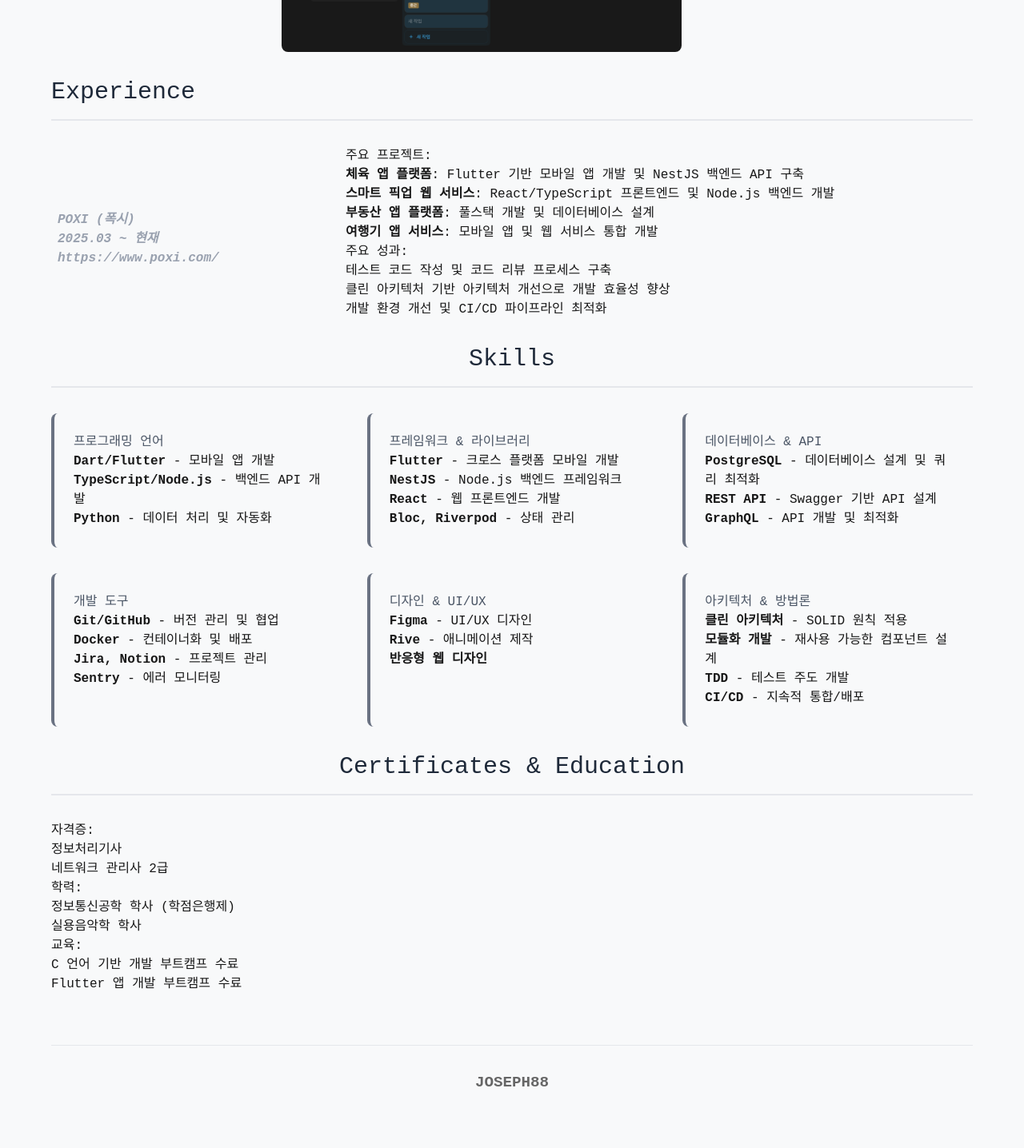
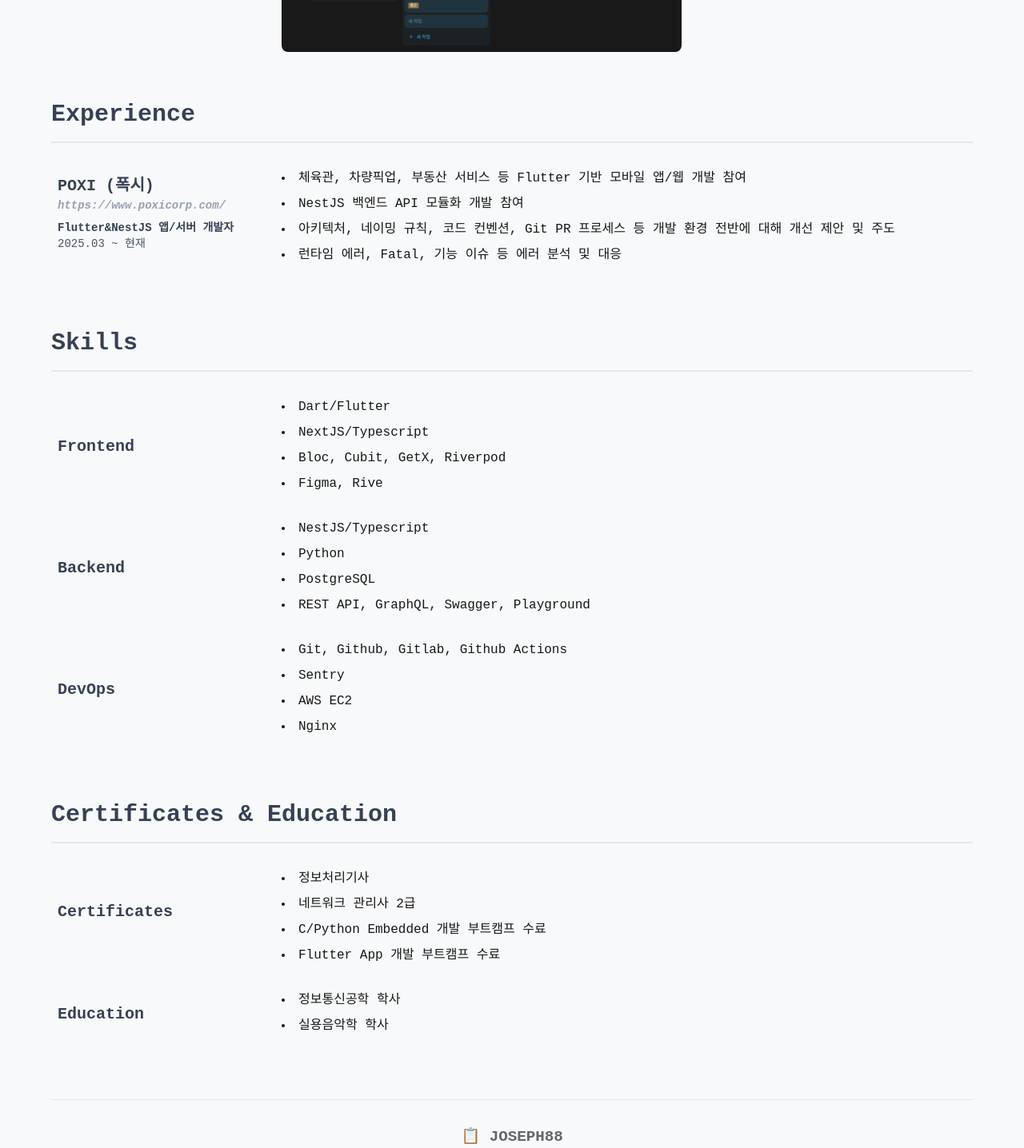
Before and after one commit to joseph-seph88/joseph-seph88.github.io, a Next.js app: page / in a window 1280 px wide. Shown: the part 1014-2450 px from the top of the page at 80% size. Built offline with nearby package versions, Linux system fonts and the light colour scheme.

Commit message:
update-Joseph-Page

```diff
--- a/src/app/page.tsx
+++ b/src/app/page.tsx
@@ -3,6 +3,8 @@ import AboutMe from "@/components/AboutMe";
 import Footer from "@/components/Footer";
 import ProblemSolving from "@/components/ProblemSolving";
 import Experience from "@/components/Experience";
+import Skills from "@/components/Skills";
+import CertificatesEducation from "@/components/CertificatesEducation";
 
 export default function Home() {
   return (
@@ -11,101 +13,8 @@ export default function Home() {
       <AboutMe />
       <ProblemSolving />
       <Experience />
-
-
-
-
-      {/* Skills */}
-      <div className="text-center mb-4">
-        <h2 className="font-medium text-3xl text-gray-800">Skills</h2>
-      </div>
-      <div className="border-b-2 border-gray-200 mb-8"></div>
-
-      <div className="grid grid-cols-1 md:grid-cols-2 lg:grid-cols-3 gap-8 mb-8">
-        <div className="bg-transparent p-6 rounded-lg border-l-4 border-gray-500">
-          <h4 className="mt-0 text-gray-600">프로그래밍 언어</h4>
-          <ul>
-            <li><strong>Dart/Flutter</strong> - 모바일 앱 개발</li>
-            <li><strong>TypeScript/Node.js</strong> - 백엔드 API 개발</li>
-            <li><strong>Python</strong> - 데이터 처리 및 자동화</li>
-          </ul>
-        </div>
-
-        <div className="bg-transparent p-6 rounded-lg border-l-4 border-gray-500">
-          <h4 className="mt-0 text-gray-600">프레임워크 & 라이브러리</h4>
-          <ul>
-            <li><strong>Flutter</strong> - 크로스 플랫폼 모바일 개발</li>
-            <li><strong>NestJS</strong> - Node.js 백엔드 프레임워크</li>
-            <li><strong>React</strong> - 웹 프론트엔드 개발</li>
-            <li><strong>Bloc, Riverpod</strong> - 상태 관리</li>
-          </ul>
-        </div>
-
-        <div className="bg-transparent p-6 rounded-lg border-l-4 border-gray-500">
-          <h4 className="mt-0 text-gray-600">데이터베이스 & API</h4>
-          <ul>
-            <li><strong>PostgreSQL</strong> - 데이터베이스 설계 및 쿼리 최적화</li>
-            <li><strong>REST API</strong> - Swagger 기반 API 설계</li>
-            <li><strong>GraphQL</strong> - API 개발 및 최적화</li>
-          </ul>
-        </div>
-
-        <div className="bg-transparent p-6 rounded-lg border-l-4 border-gray-500">
-          <h4 className="mt-0 text-gray-600">개발 도구</h4>
-          <ul>
-            <li><strong>Git/GitHub</strong> - 버전 관리 및 협업</li>
-            <li><strong>Docker</strong> - 컨테이너화 및 배포</li>
-            <li><strong>Jira, Notion</strong> - 프로젝트 관리</li>
-            <li><strong>Sentry</strong> - 에러 모니터링</li>
-          </ul>
-        </div>
-
-        <div className="bg-transparent p-6 rounded-lg border-l-4 border-gray-500">
-          <h4 className="mt-0 text-gray-600">디자인 & UI/UX</h4>
-          <ul>
-            <li><strong>Figma</strong> - UI/UX 디자인</li>
-            <li><strong>Rive</strong> - 애니메이션 제작</li>
-            <li><strong>반응형 웹 디자인</strong></li>
-          </ul>
-        </div>
-
-        <div className="bg-transparent p-6 rounded-lg border-l-4 border-gray-500">
-          <h4 className="mt-0 text-gray-600">아키텍처 & 방법론</h4>
-          <ul>
-            <li><strong>클린 아키텍처</strong> - SOLID 원칙 적용</li>
-            <li><strong>모듈화 개발</strong> - 재사용 가능한 컴포넌트 설계</li>
-            <li><strong>TDD</strong> - 테스트 주도 개발</li>
-            <li><strong>CI/CD</strong> - 지속적 통합/배포</li>
-          </ul>
-        </div>
-      </div>
-
-      {/* Certificates & Education */}
-      <div className="text-center mb-4">
-        <h2 className="font-medium text-3xl text-gray-800">Certificates & Education</h2>
-      </div>
-      <div className="border-b-2 border-gray-200 mb-8"></div>
-
-      <div className="mb-8">
-        <h4>자격증:</h4>
-        <ul>
-          <li>정보처리기사</li>
-          <li>네트워크 관리사 2급</li>
-        </ul>
-
-        <h4>학력:</h4>
-        <ul>
-          <li>정보통신공학 학사 (학점은행제)</li>
-          <li>실용음악학 학사</li>
-        </ul>
-
-        <h4>교육:</h4>
-        <ul>
-          <li>C 언어 기반 개발 부트캠프 수료</li>
-          <li>Flutter 앱 개발 부트캠프 수료</li>
-        </ul>
-      </div>
-
+      <Skills />
+      <CertificatesEducation />
       <Footer />
     </div>
   );
--- a/src/components/AboutMe.tsx
+++ b/src/components/AboutMe.tsx
@@ -4,7 +4,7 @@ export default function AboutMe() {
   return (
     <>
       <div className="text-left mb-2">
-        <h2 className="font-thin text-3xl text-gray-800 ml-70">About Me</h2>
+        <h2 className="font-bold text-3xl text-gray-700 ml-70">About Me</h2>
       </div>
       <div className="border-b-2 border-gray-200 mb-8 ml-70"></div>
 
--- a/src/components/CertificatesEducation.tsx
+++ b/src/components/CertificatesEducation.tsx
@@ -0,0 +1,34 @@
+export default function CertificatesEducation() {
+    return (
+        <div>
+            <div className="text-left mb-4 mt-20">
+                <h2 className="font-bold text-3xl text-gray-700">Certificates & Education</h2>
+            </div>
+            <div className="border-b-2 border-gray-200 mb-8"></div>
+            <div className="flex gap-12 mb-8">
+                <div className="flex-none w-60">
+                    <p className="font-bold text-xl text-gray-700 mt-10 ml-2">Certificates</p>
+                </div>
+                <div className="flex-1">
+                    <ul className="list-disc list-inside space-y-2">
+                        <li className="font-medium"> 정보처리기사 </li>
+                        <li className="font-medium"> 네트워크 관리사 2급</li>
+                        <li className="font-medium"> C/Python Embedded 개발 부트캠프 수료 </li>
+                        <li className="font-medium"> Flutter App 개발 부트캠프 수료</li>
+                    </ul>
+                </div>
+            </div>
+            <div className="flex gap-12 mb-8">
+                <div className="flex-none w-60">
+                    <p className="font-bold text-xl text-gray-700 mt-4 ml-2">Education</p>
+                </div>
+                <div className="flex-1">
+                    <ul className="list-disc list-inside space-y-2">
+                        <li className="font-medium"> 정보통신공학 학사 </li>
+                        <li className="font-medium"> 실용음악학 학사</li>
+                    </ul>
+                </div>
+            </div>
+        </div>
+    );
+}
--- a/src/components/Experience.tsx
+++ b/src/components/Experience.tsx
@@ -1,33 +1,24 @@
 export default function Experience() {
     return (
         <>
-
-            <div className="text-left mb-4 mt-8">
-                <h2 className="font-medium text-3xl text-gray-800">Experience</h2>
+            <div className="text-left mb-4 mt-15">
+                <h2 className="font-bold text-3xl text-gray-700">Experience</h2>
             </div>
             <div className="border-b-2 border-gray-200 mb-8"></div>
-
             <div className="flex gap-12 mb-8">
-                <div className="flex-none w-80">
-                    <p className="text-gray-400 italic mt-20 ml-2"><strong>POXI (폭시)</strong></p>
-                    <p className="text-gray-400 italic ml-2"><strong>2025.03 ~ 현재</strong></p>
-                    <p className="text-gray-400 italic ml-2"><a href="https://www.poxi.com/" target="_blank" rel="noopener noreferrer"><strong>https://www.poxi.com/</strong></a></p>
+                <div className="flex-none w-60">
+                    <p className="font-bold text-xl text-gray-700 mt-2 ml-2">POXI (폭시)</p>
+                    <p className="text-sm text-gray-400 italic ml-2 mb-2"><a href="https://www.poxicorp.com/" target="_blank" rel="noopener noreferrer"><strong>https://www.poxicorp.com/</strong></a></p>
+                    <p className="font-bold text-sm text-gray-700 ml-2">Flutter&NestJS 앱/서버 개발자</p>
+                    <p className="font-medium text-sm text-gray-600 ml-2">2025.03 ~ 현재</p>
                 </div>
 
                 <div className="flex-1">
-                    <h4>주요 프로젝트:</h4>
-                    <ul>
-                        <li><strong>체육 앱 플랫폼</strong>: Flutter 기반 모바일 앱 개발 및 NestJS 백엔드 API 구축</li>
-                        <li><strong>스마트 픽업 웹 서비스</strong>: React/TypeScript 프론트엔드 및 Node.js 백엔드 개발</li>
-                        <li><strong>부동산 앱 플랫폼</strong>: 풀스택 개발 및 데이터베이스 설계</li>
-                        <li><strong>여행기 앱 서비스</strong>: 모바일 앱 및 웹 서비스 통합 개발</li>
-                    </ul>
-
-                    <h4>주요 성과:</h4>
-                    <ul>
-                        <li>테스트 코드 작성 및 코드 리뷰 프로세스 구축</li>
-                        <li>클린 아키텍처 기반 아키텍처 개선으로 개발 효율성 향상</li>
-                        <li>개발 환경 개선 및 CI/CD 파이프라인 최적화</li>
+                    <ul className="list-disc list-inside space-y-2">
+                        <li> 체육관, 차량픽업, 부동산 서비스 등 Flutter 기반 모바일 앱/웹 개발 참여</li>
+                        <li> NestJS 백엔드 API 모듈화 개발 참여</li>
+                        <li> 아키텍처, 네이밍 규칙, 코드 컨벤션, Git PR 프로세스 등 개발 환경 전반에 대해 개선 제안 및 주도 </li>
+                        <li> 런타임 에러, Fatal, 기능 이슈 등 에러 분석 및 대응</li>
                     </ul>
                 </div>
             </div>
--- a/src/components/Footer.tsx
+++ b/src/components/Footer.tsx
@@ -1,6 +1,26 @@
+'use client';
+
+import { useState } from 'react';
+
 export default function Footer() {
+    const [clickCount, setClickCount] = useState(0);
+    const [showMessage, setShowMessage] = useState(false);
+
+    const handleClick = () => {
+        const newCount = clickCount + 1;
+        setClickCount(newCount);
+
+        if (newCount >= 8) {
+            setShowMessage(true);
+            setTimeout(() => {
+                setShowMessage(false);
+                setClickCount(0);
+            }, 3000);
+        }
+    };
+
     return (
-        <footer className="mt-16 py-8 border-t border-gray-200">
+        <footer className="mt-20 py-8 border-t border-gray-200">
             <div className="text-center">
                 <div
                     style={{
@@ -10,8 +30,28 @@ export default function Footer() {
                         color: '#666'
                     }}
                 >
-                    JOSEPH88
+                    <span
+                        className="cursor-pointer transition-all duration-300 hover:scale-110"
+                        style={{ display: 'inline-block' }}
+                        onClick={handleClick}
+                        onMouseEnter={(e) => {
+                            const target = e.target as HTMLElement;
+                            if (target) target.textContent = '⬇️';
+                        }}
+                        onMouseLeave={(e) => {
+                            const target = e.target as HTMLElement;
+                            if (target) target.textContent = '📋';
+                        }}
+                    >
+                        📋
+                    </span> JOSEPH88
                 </div>
+
+                {showMessage && (
+                    <div className="mt-4 text-gray-500 font-bold">
+                        🐱 사용자 인증 거부
+                    </div>
+                )}
             </div>
         </footer>
     );
--- a/src/components/Header.tsx
+++ b/src/components/Header.tsx
@@ -5,7 +5,7 @@ export default function Header() {
     <div className="flex justify-between items-start mb-8 pb-4">
       <div className="header-left">
         <h1 className="ml-10 mt-7 text-4xl text-gray-700 font-medium tracking-wide">임종섭 (JOSEPH)</h1>
-        <h2 className="ml-11 mt-3 text-2xl text-gray-400 font-light tracking-tight">앱 풀스택 개발자</h2>
+        <h2 className="ml-11 mt-3 text-2xl text-gray-400 font-medium tracking-tight">앱 풀스택 개발자</h2>
       </div>
       <div className="text-right">
         <div className="mb-5">
--- a/src/components/ProblemSolving.tsx
+++ b/src/components/ProblemSolving.tsx
@@ -4,13 +4,13 @@ export default function ProblemSolving() {
     return (
         <>
             <div className="text-left mb-2 mt-15">
-                <h2 className="font-thin text-3xl text-gray-800">Problem-Solving Experience</h2>
+                <h2 className="font-bold text-3xl text-gray-700">Problem-Solving Experience</h2>
             </div>
             <div className="border-b-2 border-gray-200 mb-8"></div>
 
             <div className="flex gap-12 mb-8">
                 <div className="flex-none w-60">
-                    <p className="text-gray-400 italic mt-20 ml-2"><strong>비정상적인 동작이 생기면 원인과 맥락을 꼭 파악하려고 한다. 그래야 비슷한 상황에서 실수를 줄일 수 있다.</strong></p>
+                    <p className="text-gray-400 italic mt-20 ml-2"><strong>비정상적인 동작이 생기면 원인과 맥락을 꼭 파악해야합니다. 그래야 비슷한 상황에서 실수를 줄일 수 있습니다.</strong></p>
                 </div>
 
                 <div className="flex-1">
--- a/src/components/Skills.tsx
+++ b/src/components/Skills.tsx
@@ -0,0 +1,51 @@
+export default function Skills() {
+    return (
+        <div>
+            <div className="text-left mb-4 mt-20">
+                <h2 className="font-bold text-3xl text-gray-700">Skills</h2>
+            </div>
+            <div className="border-b-2 border-gray-200 mb-8"></div>
+
+            <div className="flex gap-12 mb-8">
+                <div className="flex-none w-60">
+                    <p className="font-bold text-xl text-gray-700 mt-12 ml-2">Frontend</p>
+                </div>
+                <div className="flex-1">
+                    <ul className="list-disc list-inside space-y-2">
+                        <li className="font-medium-semibold"> Dart/Flutter</li>
+                        <li className="font-medium-semibold"> NextJS/Typescript</li>
+                        <li className="font-medium-semibold"> Bloc, Cubit, GetX, Riverpod </li>
+                        <li className="font-medium-semibold"> Figma, Rive</li>
+                    </ul>
+                </div>
+            </div>
+            <div className="flex gap-12 mb-8">
+                <div className="flex-none w-60">
+                    <p className="font-bold text-xl text-gray-700 mt-12 ml-2">Backend</p>
+                </div>
+                <div className="flex-1">
+                    <ul className="list-disc list-inside space-y-2">
+                        <li className="font-medium-semibold"> NestJS/Typescript </li>
+                        <li className="font-medium-semibold"> Python </li>
+                        <li className="font-medium-semibold"> PostgreSQL </li>
+                        <li className="font-medium-semibold"> REST API, GraphQL, Swagger, Playground </li>
+                    </ul>
+                </div>
+            </div>
+
+            <div className="flex gap-12 mb-8">
+                <div className="flex-none w-60">
+                    <p className="font-bold text-xl text-gray-700 mt-12 ml-2">DevOps</p>
+                </div>
+                <div className="flex-1">
+                    <ul className="list-disc list-inside space-y-2">
+                        <li className="font-medium-semibold"> Git, Github, Gitlab, Github Actions </li>
+                        <li className="font-medium-semibold"> Sentry </li>
+                        <li className="font-medium-semibold"> AWS EC2 </li>
+                        <li className="font-medium-semibold"> Nginx </li>
+                    </ul>
+                </div>
+            </div>
+        </div >
+    );
+}
```
